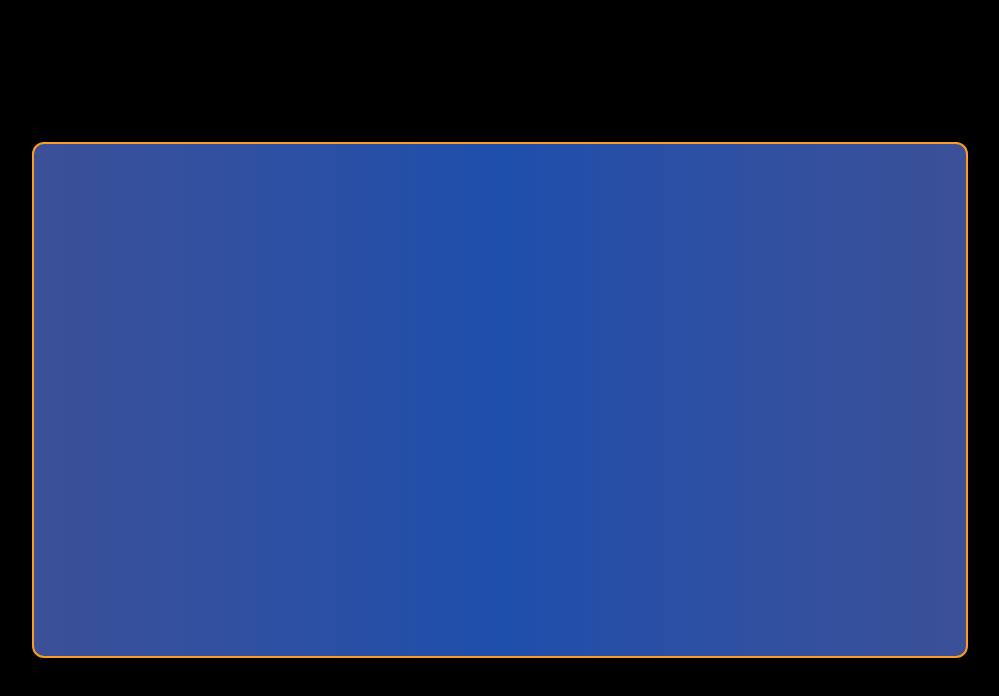
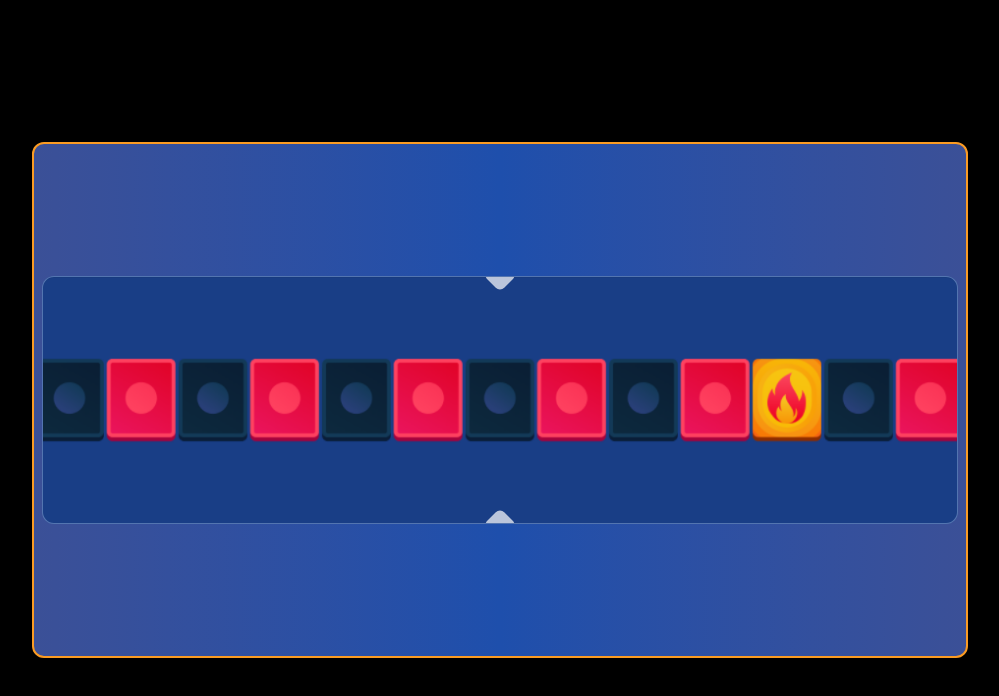
Before and after one commit to FanuelAnte/hotline-clone, a React (Vite) app: page / in a window 1280 px wide. Shown: the top 696 px of the page, without its empty margins (140-1139 px from the left). Built offline with nearby package versions, Linux system fonts and the light colour scheme.

Commit message:
cards container

```diff
--- a/src/App.tsx
+++ b/src/App.tsx
@@ -6,7 +6,17 @@ function App() {
       <div className="w-screen h-screen bg-black flex items-center justify-center">
         <div className="w-full h-full md:w-[960px] md:h-[540px] p-1 md:p-3">
           <div className="flex flex-col w-full h-full border-2 rounded-xl md:border-golden-yellow bg-gradient-to-r from-light-blue-edge via-light-blue-center to-light-blue-edge">
-            <div></div>
+            <div className="flex w-full h-full items-center p-2">
+              <div className="flex flex-col items-center border-1 border-blue-200/35 justify-between bg-dark-blue w-full h-[188px] md:h-1/2 rounded-xl inset-shadow-2xs">
+                <img src="src/assets/hotline-arrow.svg" alt="arrow1" />
+                <img src="src/assets/cards.png" alt="Cards" />
+                <img
+                  src="src/assets/hotline-arrow.svg"
+                  alt="arrow2"
+                  className="rotate-180"
+                />
+              </div>
+            </div>
           </div>
         </div>
       </div>
```
Also changed, not shown: src/assets/cards.png, src/assets/hotline-arrow.svg (added).
